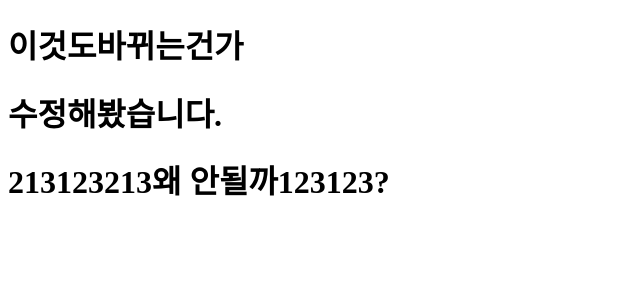
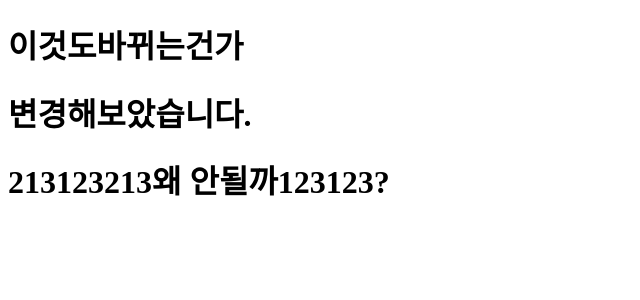
Before and after one commit to WeTheGo/wethego_gitTest, a React app in the folder frontend/: page / in a window 1280 px wide. Shown: the top 300 px of the page, without its empty margins (0-640 px from the left). Built offline with nearby package versions, Linux system fonts and the light colour scheme.

Commit message:
sumin branch update 220802

```diff
--- a/frontend/src/App.js
+++ b/frontend/src/App.js
@@ -3,9 +3,10 @@ import React from 'react';
 export default function App() {
   return (
     <div>
-      <h1>
-        수정해봤습니다.
-      </h1>
+      <div>
+          <h1>변경해보았습니다.</h1>
+      </div>
     </div>
+
   );
 }
```
